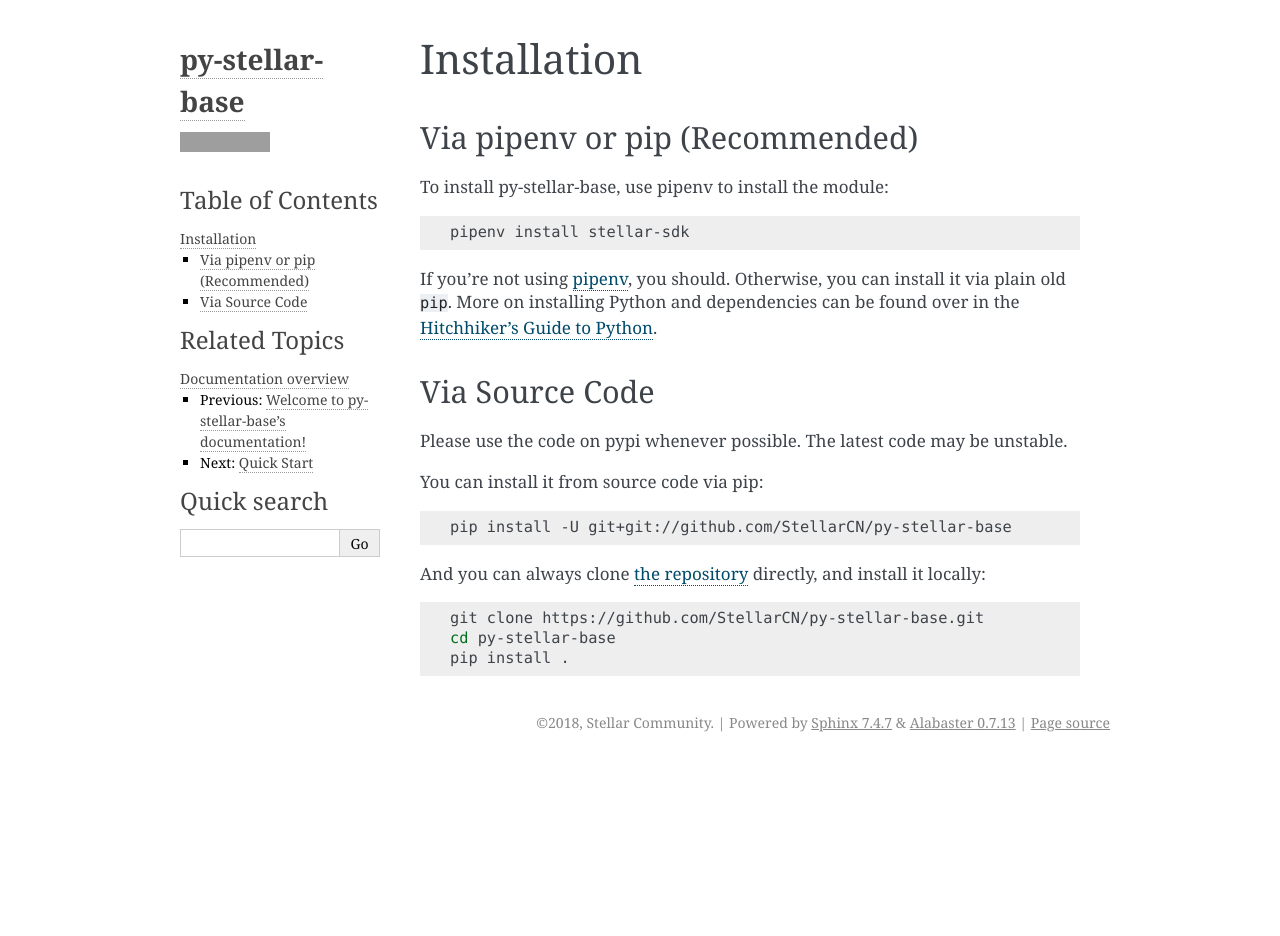
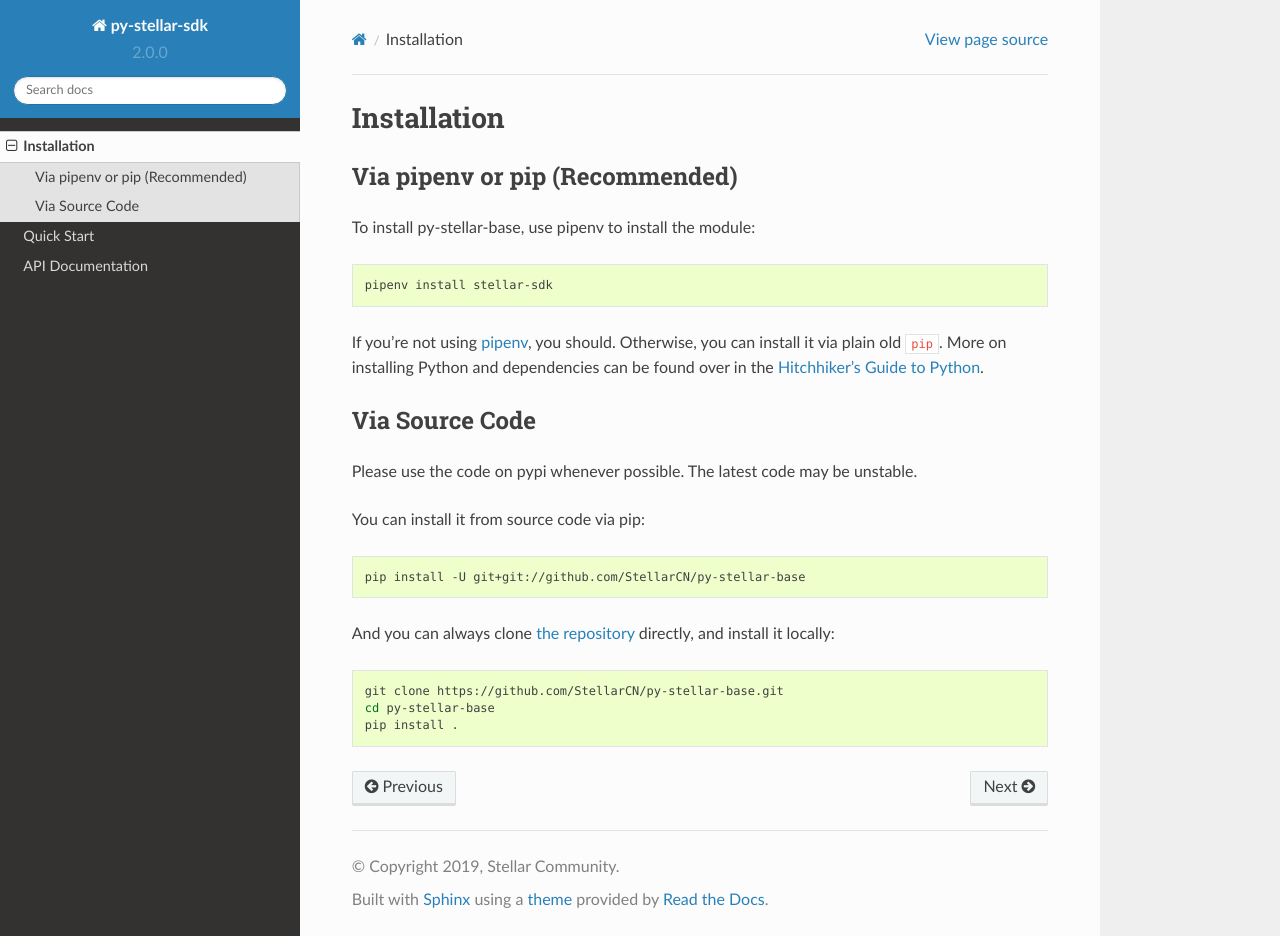
Before and after one commit to StellarCN/py-stellar-base, a Sphinx documentation site: the page built from docs/install.rst, in a window 1280 px wide and 936 px high. Built offline with Sphinx 7.4.7 and the Read the Docs theme 2.0.0, drawn with Linux system fonts in a browser that asks for light colours; grey boxes are pictures that could not be loaded.

Commit message:
docs: Sphinx

```diff
--- a/docs/conf.py
+++ b/docs/conf.py
@@ -1,7 +1,7 @@
 #!/usr/bin/env python3
 # -*- coding: utf-8 -*-
 #
-# py-stellar-base documentation build configuration file, created by
+# py-stellar-sdk documentation build configuration file, created by
 # sphinx-quickstart on Sat Jan 20 11:58:02 2018.
 #
 # This file is execfile()d with the current directory set to its
@@ -20,9 +20,8 @@
 import os
 import sys
 
-# Insert py-stellar-base's Path for Autodoc
+# Insert py-stellar-sdk's Path for Autodoc
 sys.path.insert(0, os.path.abspath('..'))
-
 
 # -- General configuration ------------------------------------------------
 
@@ -37,7 +36,9 @@
     'sphinx.ext.autodoc',
     'sphinx.ext.coverage',
     'sphinx.ext.intersphinx',
-    'sphinx.ext.viewcode'
+    'sphinx.ext.viewcode',
+    'sphinx.ext.autodoc',
+    'sphinx_autodoc_typehints'
 ]
 
 intersphinx_mapping = {'python': ('https://docs.python.org/3', None)}
@@ -55,8 +56,8 @@
 master_doc = 'index'
 
 # General information about the project.
-project = 'py-stellar-base'
-copyright = '2018, Stellar Community'
+project = 'py-stellar-sdk'
+copyright = '2019, Stellar Community'
 author = 'Stellar Community'
 
 # The version info for the project you're documenting, acts as replacement for
@@ -64,9 +65,9 @@
 # built documents.
 #
 # The short X.Y version.
-version = '0.2.0'
+version = '2.0.0'
 # The full version, including alpha/beta/rc tags.
-release = '0.2.0'
+release = '2.0.0'
 
 # The language for content autogenerated by Sphinx. Refer to documentation
 # for a list of supported languages.
@@ -86,29 +87,24 @@
 # If true, `todo` and `todoList` produce output, else they produce nothing.
 todo_include_todos = False
 
-
 # -- Options for HTML output ----------------------------------------------
 
 # The theme to use for HTML and HTML Help pages.  See the documentation for
 # a list of builtin themes.
 #
-html_theme = 'alabaster'
+html_theme = 'sphinx_rtd_theme'
 
 # Theme options are theme-specific and customize the look and feel of a theme
 # further.  For a list of options available for each theme, see the
 # documentation.
 #
 html_theme_options = {
-    'show_related': True,
-    'github_user': 'StellarCN',
-    'github_repo': 'py-stellar-base',
-    'github_banner': False,
 }
 
 # Add any paths that contain custom static files (such as style sheets) here,
 # relative to this directory. They are copied after the builtin static files,
 # so a file named "default.css" will overwrite the builtin "default.css".
-html_static_path = ['_static']
+html_static_path = []
 
 # Custom sidebar templates, must be a dictionary that maps document names
 # to template names.
@@ -130,12 +126,10 @@
     ]
 }
 
-
 # -- Options for HTMLHelp output ------------------------------------------
 
 # Output file base name for HTML help builder.
-htmlhelp_basename = 'py-stellar-basedoc'
-
+htmlhelp_basename = 'py-stellar-sdkdoc'
 
 # -- Options for LaTeX output ---------------------------------------------
 
@@ -161,20 +155,18 @@
 # (source start file, target name, title,
 #  author, documentclass [howto, manual, or own class]).
 latex_documents = [
-    (master_doc, 'py-stellar-base.tex', 'py-stellar-base Documentation',
+    (master_doc, 'py-stellar-sdk.tex', 'py-stellar-sdk Documentation',
      'Stellar Community', 'manual'),
 ]
-
 
 # -- Options for manual page output ---------------------------------------
 
 # One entry per manual page. List of tuples
 # (source start file, name, description, authors, manual section).
 man_pages = [
-    (master_doc, 'pystellar', 'py-stellar-base Documentation',
+    (master_doc, 'pystellar', 'py-stellar-sdk Documentation',
      [author], 1)
 ]
-
 
 # -- Options for Texinfo output -------------------------------------------
 
@@ -182,7 +174,7 @@
 # (source start file, target name, title, author,
 #  dir menu entry, description, category)
 texinfo_documents = [
-    (master_doc, 'py-stellar-base', 'py-stellar-base Documentation',
-     author, 'py-stellar-base', 'One line description of project.',
+    (master_doc, 'py-stellar-sdk', 'py-stellar-sdk Documentation',
+     author, 'py-stellar-sdk', 'One line description of project.',
      'Miscellaneous'),
 ]
```
Also changed, not shown: docs/api.rst (+18 -250 lines), 5 other files.
